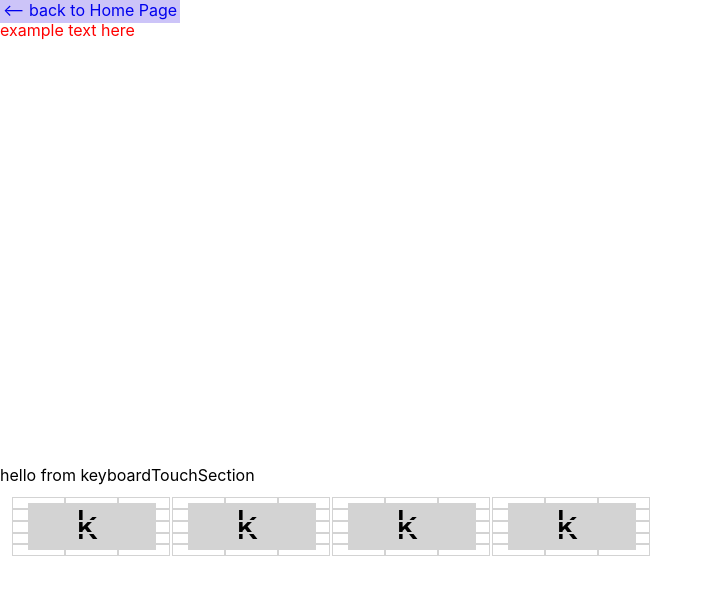
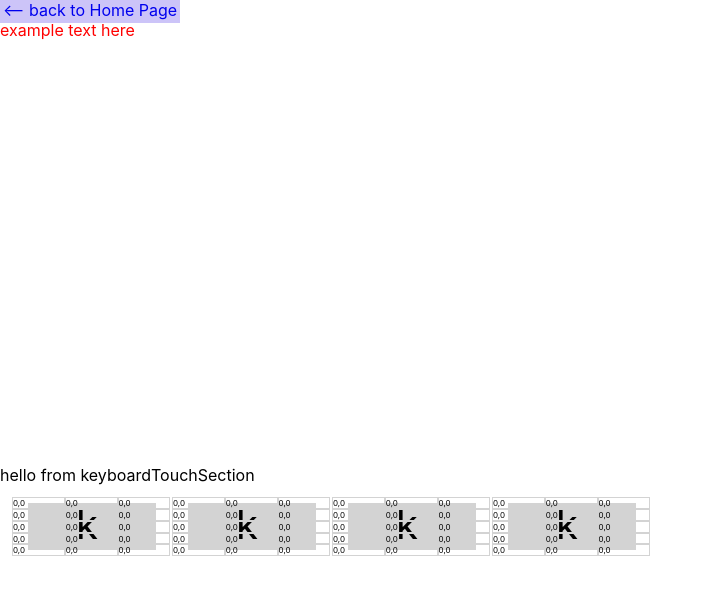
Before and after one commit to JustinDudley/thimble, a React (Create React App) app: page /keyboard in a window 1280 px wide. Shown: the top 594 px of the page, without its empty margins (0-713 px from the left). Built offline with nearby package versions, Linux system fonts and the light colour scheme.

Commit message:
only latest 3 touches show red in any given letter

```diff
--- a/src/thimbleRoutes/Keyboard/components/LetterBox/index.tsx
+++ b/src/thimbleRoutes/Keyboard/components/LetterBox/index.tsx
@@ -2,29 +2,40 @@ import React, { useState } from 'react';
 
 import './style.css'
 
-const Mini: React.FC = () => {
-
+const Mini: React.FC<{count: number}> = ({count}) => {
+    const numShown = 3;
     const [isClicked, setIsClicked] = useState(false);
+    const [miniCount, setMiniCount] = useState(0);
 
     return (
         <div
             id="mini"
-            onClick={() => {console.log('mini clicked'); setIsClicked(true);}}
-            style={{backgroundColor: isClicked? 'red': 'inherit'}}
-        />
+            onClick={() => {
+                setIsClicked(true);
+                setMiniCount(count);
+            }}
+            style={{backgroundColor: (isClicked && count - (miniCount + 1) < numShown)? 'red': 'inherit'}}
+        >
+            {count},
+            {miniCount}
+        </div>
     )
 }
 
 export const LetterBox: React.FC = () => {
     const array_15 = new Array(15).fill('')
+    const [count, setCount] = useState(0)
 
     return (
-        <div id="letterBox">
+        <div
+            id="letterBox"
+            onClick={() => {setCount(count + 1);console.log(count)}}
+        >
             <div id="letterShadow" />
             <div id='theLetter'>k</div>
             {/* <img style={{position: 'absolute', top: '20%', left: '20%', width: '60%', height: '60%' , zIndex: '-2'}} src={require("../../../../assets/images/letter_D.png")} alt='letter' width='100%' height='100%' /> */}
 
-            {array_15.map(() => <Mini />)}
+            {array_15.map(() => <Mini count={count} />)}
         </div>
     )
 }
--- a/src/thimbleRoutes/Keyboard/components/LetterBox/style.css
+++ b/src/thimbleRoutes/Keyboard/components/LetterBox/style.css
@@ -3,6 +3,8 @@
     border: 1px solid lightgray;
     width: 33%;
     height: 20%;
+    /* fontsize is temporary */
+    font-size: .5rem;
 }
 
 #letterBox {
```
